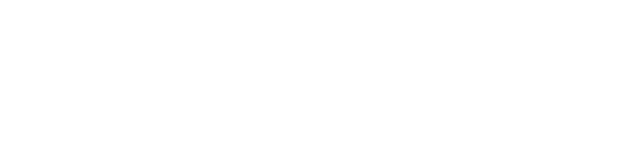
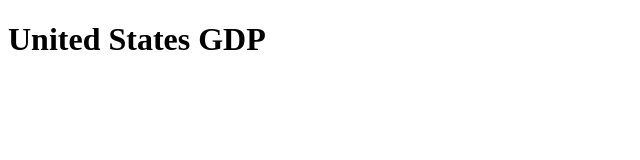
Before and after one commit to wmemorgan/d3-bar-chart, a plain HTML site: page index.html in a window 1280 px wide. Shown: the whole page, without its empty margins (0-640 px from the left). Drawn offline with nearby package versions, Linux system fonts and the light colour scheme.

Commit message:
Add chart title

```diff
--- a/index.html
+++ b/index.html
@@ -11,7 +11,9 @@
   <script src='https://d3js.org/d3.v4.min.js'></script>
 </head>
 <body>
-  <div id="chart"></div>
+  <div id="chart">
+    <h1 id="title">United States GDP</h1>
+  </div>
   <!-- FCC Test Script -->
   <script src='https://cdn.freecodecamp.org/testable-projects-fcc/v1/bundle.js'></script>
   <!-- <script src="chart.js"></script> -->
```
